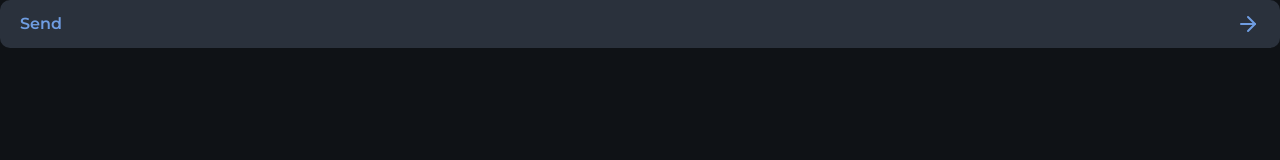
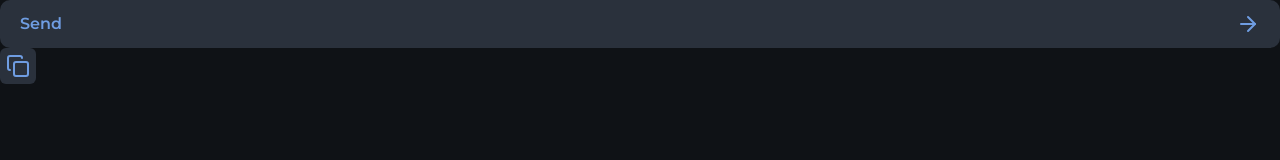
Before and after one commit to filipebteixeira98/indication-web, a Next.js app: page / in a window 1280 px wide. Shown: the top 160 px of the page. Built offline with nearby package versions, Linux system fonts and the light colour scheme.

Commit message:
chore: create icon button component

```diff
--- a/src/app/page.tsx
+++ b/src/app/page.tsx
@@ -1,14 +1,18 @@
-import { ArrowRight } from 'lucide-react'
+import { ArrowRight, Copy } from 'lucide-react'
 
 import { Button } from '@/components/button'
+import { IconButton } from '@/components/icon-button'
 
 export default function Home() {
   return (
     <main>
-      <Button>
+      <Button type="submit">
         Send
         <ArrowRight />
       </Button>
+      <IconButton>
+        <Copy />
+      </IconButton>
     </main>
   )
 }
--- a/src/components/button.tsx
+++ b/src/components/button.tsx
@@ -1,13 +1,12 @@
-import type { ReactNode } from 'react'
+import type { ComponentProps, ReactNode } from 'react'
 
-interface ButtonProps {
-  children: ReactNode
-}
+interface ButtonProps extends ComponentProps<'button'> {}
 
 export function Button(props: ButtonProps) {
   return (
-    <button className="flex justify-between items-center px-5 h-12 bg-gray-500 text-blue font-semibold rounded-xl w-full cursor-pointer transition-colors duration-300 hover:bg-blue hover:text-gray-900">
-      {props.children}
-    </button>
+    <button
+      className="flex justify-between items-center px-5 h-12 bg-gray-500 text-blue font-semibold rounded-xl w-full cursor-pointer transition-colors duration-300 hover:bg-blue hover:text-gray-900"
+      {...props}
+    />
   )
 }
--- /dev/null
+++ b/src/components/icon-button.tsx
@@ -0,0 +1,12 @@
+import type { ComponentProps, ReactNode } from 'react'
+
+interface IconButtonProps extends ComponentProps<'button'> {}
+
+export function IconButton(props: IconButtonProps) {
+  return (
+    <button
+      className="p-1.5 bg-gray-500 text-blue rounded-md cursor-pointer transition-colors duration-300 hover:bg-blue hover:text-gray-900"
+      {...props}
+    />
+  )
+}
```
